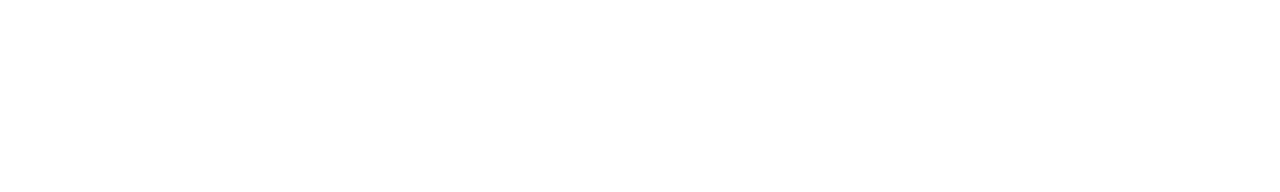
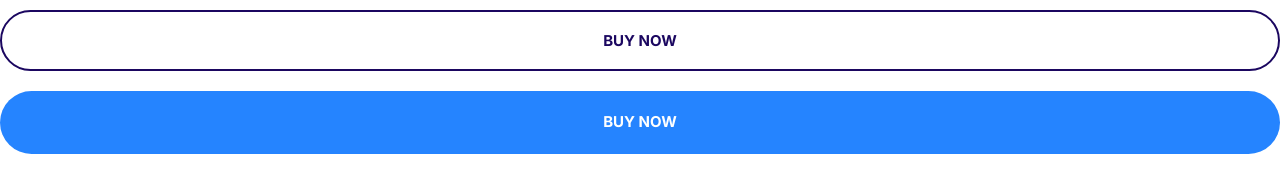
Before and after one commit to divya-1604/DeployWeb, a plain HTML site: page index.html in a window 1280 px wide. Drawn offline with Linux system fonts and the light colour scheme.

Commit message:
Define the button component.

```diff
--- a/css/styles.css
+++ b/css/styles.css
@@ -4,6 +4,9 @@
     --color-accent:#ff3400;
     --color-headings:#1b0760;
     --color-body:#918ca4;
+}
+*,*::after,*::before{
+    box-sizing: border-box;
 }
 html{
     font-size:62.5%;
@@ -136,3 +139,55 @@
     justify-content: center;
     align-items: center;
 }
+/* Buttons */
+.btn{
+    border-radius: 40px;
+    border:0;
+    cursor:pointer;
+    font-size: 1.8rem;
+    font-weight: 600;
+    margin:1rem 0;
+    padding:2rem 3rem;
+    text-align: center;
+    text-transform: uppercase;
+    white-space: nowrap;
+}
+.btn--primary{
+    background:var(--color-primary);
+    color:#fff;
+}
+.btn--primary:hover{
+    background: #3a8ffd;
+}
+.btn--secondary{
+    background: var(--color-secondary);
+    color:#fff;
+}
+.btn--secondary:hover{
+    background: #00c8eb;
+}
+.btn--accent{
+    background:var(--color-accent);
+    color:#fff;
+}
+.btn--accent:hover{
+    background:#ec3000;
+}
+.btn--outline{
+    background:#fff;
+    border:2px solid var(--color-headings);
+    color:var(--color-headings);
+}
+.btn--outline:hover{
+    background:var(--color-headings);
+    color:#fff;
+}
+.btn--block{
+    width:100%;
+    display:inline-block;
+}
+@media screen and (min-width:1024px){
+    .btn{
+        font-size: 1.5rem;;
+    }
+}
--- a/index.html
+++ b/index.html
@@ -14,6 +14,7 @@
     <title>Moshify</title>
   </head>
   <body>
-
+    <button class="btn btn--outline btn--block">Buy now</button>
+    <a href="#" class="btn btn--primary btn--block">Buy now</a>
   </body>
 </html>
```
